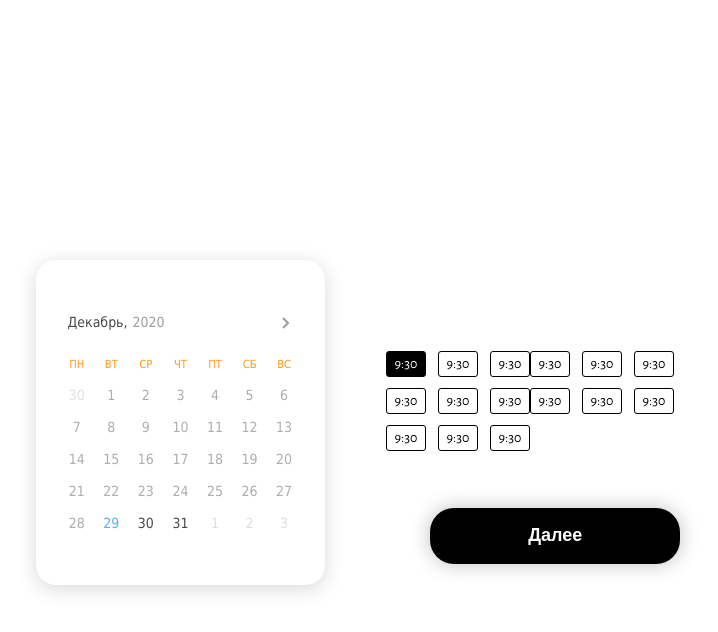
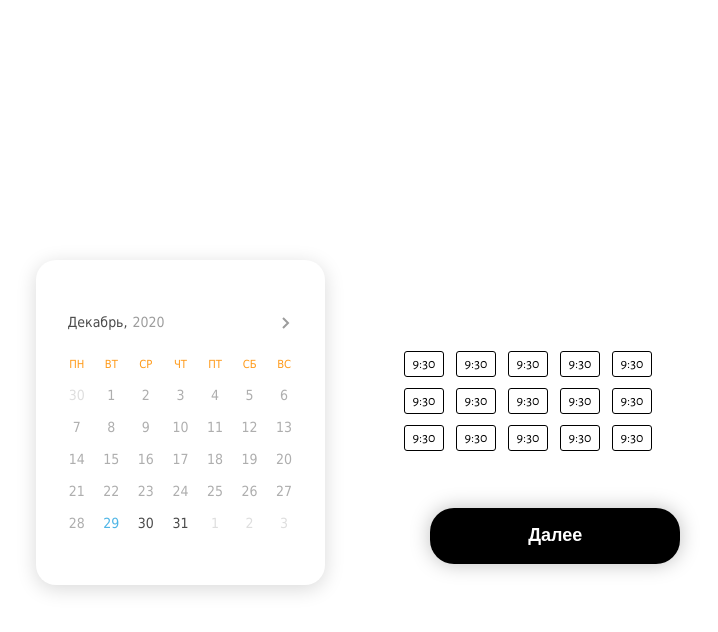
Before and after one commit to pavelfedorov2000/payswift, a plain HTML site: page src/steps.html in a window 1280 px wide. Both pictures are taken after a click on the link "Указать дату и время". Shown: the whole page, without its empty margins (282-1000 px from the left). Drawn offline with nearby package versions, Linux system fonts and the light colour scheme.

Commit message:
правки правки

```diff
--- a/src/js/script.js
+++ b/src/js/script.js
@@ -62,4 +62,7 @@ $(function(){
     $(".datetime-popup__calendar").datepicker({
         minDate: new Date(),
     });
+    var chosenDate = $( ".datetime-popup__calendar" ).datepicker( "getDate" );
+    $('#date').text(chosenDate);
+    //$('#time').text();
 });
--- a/src/scss/base/_media.scss
+++ b/src/scss/base/_media.scss
@@ -72,6 +72,12 @@
         &__card-img {
             display: block;
             margin: 0 auto;
+        }
+    }
+
+    .datetime-popup {
+        &__form-inner {
+            width: 67%;
         }
     }
 
@@ -228,16 +234,15 @@
             align-items: flex-end;
         }
         &__form-inner {
+            width: 100%;
             justify-content: flex-start;
+            margin-right: -12px;
         }
         &__label {
             width: 40px;
             height: 26px;
             margin-bottom: 11px;
-            margin-right: 12px;
-            &:nth-child(6n) {
-                margin-right: 0;
-            }
+            margin: 0 6px 11px;
         }
     }
 
--- a/src/scss/style.scss
+++ b/src/scss/style.scss
@@ -418,6 +418,7 @@ ul, li {
     }
 
     &__label {
+        position: relative;
         display: flex;
         justify-content: center;
         align-items: center;
@@ -434,18 +435,17 @@ ul, li {
 
     &__radio-input {
         position: absolute;
-        width: 1px;
-        height: 1px;
+        width: 100%;
+        height: 100%;
         margin: -1px;
         padding: 0;
         overflow: hidden;
         border: 0;
         clip: rect(0 0 0 0);
-    }
-
-    input:checked + label {
-        background: #000000;
-        color: #fff;
+        &:checked {
+            background: #000000;
+            color: #fff;
+        }
     }
 
     &__next-btn {
--- a/src/steps.html
+++ b/src/steps.html
@@ -247,65 +247,65 @@
                 <div class="datetime-popup__calendar"></div>
                 <form class="datetime-popup__form">
                     <div class="datetime-popup__form-inner">
-                        <input class="datetime-popup__radio-input" type="radio" name="time-1" id="time-1" checked>
-                        <label class="datetime-popup__label" for="time-1">
+                        <label class="datetime-popup__label">
                             9:30
+                            <input class="datetime-popup__radio-input" type="radio" name="time-1" checked>
                         </label>
-                        <input class="datetime-popup__radio-input" type="radio" name="time" id="time-2">
-                        <label class="datetime-popup__label" for="time-2">
+                        <label class="datetime-popup__label">
                             9:30
+                            <input class="datetime-popup__radio-input" type="radio" name="time-2">
                         </label>
-                        <input class="datetime-popup__radio-input" type="radio" name="time" id="time-3">
-                        <label class="datetime-popup__label" for="time-3">
+                        <label class="datetime-popup__label">
                             9:30
+                            <input class="datetime-popup__radio-input" type="radio" name="time-3">
                         </label>
-                        <input class="datetime-popup__radio-input" type="radio" name="time" id="time-4">
-                        <label class="datetime-popup__label" for="time-4">
+                        <label class="datetime-popup__label">
                             9:30
+                            <input class="datetime-popup__radio-input" type="radio" name="time-4">
                         </label>
-                        <input class="datetime-popup__radio-input" type="radio" name="time" id="time-5">
-                        <label class="datetime-popup__label" for="time-5">
+                        <label class="datetime-popup__label">
                             9:30
+                            <input class="datetime-popup__radio-input" type="radio" name="time-5">
                         </label>
-                        <input class="datetime-popup__radio-input" type="radio" name="time" id="time-6">
-                        <label class="datetime-popup__label" for="time-6">
+                        <label class="datetime-popup__label">
                             9:30
+                            <input class="datetime-popup__radio-input" type="radio" name="time-6">
                         </label>
-                        <input class="datetime-popup__radio-input" type="radio" name="time" id="time-7">
-                        <label class="datetime-popup__label" for="time-7">
+                        <label class="datetime-popup__label">
                             9:30
+                            <input class="datetime-popup__radio-input" type="radio" name="time-7">
                         </label>
-                        <input class="datetime-popup__radio-input" type="radio" name="time" id="time-8">
-                        <label class="datetime-popup__label" for="time-8">
+                        <label class="datetime-popup__label">
                             9:30
+                            <input class="datetime-popup__radio-input" type="radio" name="time-8">
                         </label>
-                        <input class="datetime-popup__radio-input" type="radio" name="time" id="time-9">
-                        <label class="datetime-popup__label" for="time-9">
+                        <label class="datetime-popup__label">
                             9:30
+                            <input class="datetime-popup__radio-input" type="radio" name="time-9">
                         </label>
-                        <input class="datetime-popup__radio-input" type="radio" name="time" id="time-10">
-                        <label class="datetime-popup__label" for="time-10">
+                        <label class="datetime-popup__label">
                             9:30
+                            <input class="datetime-popup__radio-input" type="radio" name="time-10">
                         </label>
-                        <input class="datetime-popup__radio-input" type="radio" name="time" id="time-11">
-                        <label class="datetime-popup__label" for="time-11">
+                        <label class="datetime-popup__label">
                             9:30
+                            <input class="datetime-popup__radio-input" type="radio" name="time-11">
                         </label>
-                        <input class="datetime-popup__radio-input" type="radio" name="time" id="time-12">
-                        <label class="datetime-popup__label" for="time-12">
+                        <label class="datetime-popup__label">
                             9:30
+                            <input class="datetime-popup__radio-input" type="radio" name="time-12">
                         </label>
-                        <input class="datetime-popup__radio-input" type="radio" name="time" id="time-13">
-                        <label class="datetime-popup__label" for="time-13">
+                        <label class="datetime-popup__label">
                             9:30
+                            <input class="datetime-popup__radio-input" type="radio" name="time-13">
                         </label>
-                        <input class="datetime-popup__radio-input" type="radio" name="time" id="time-14">
-                        <label class="datetime-popup__label" for="time-14">
+                        <label class="datetime-popup__label">
                             9:30
+                            <input class="datetime-popup__radio-input" type="radio" name="time-14">
                         </label>
-                        <input class="datetime-popup__radio-input" type="radio" name="time" id="time-15">
-                        <label class="datetime-popup__label" for="time-15">
+                        <label class="datetime-popup__label">
                             9:30
+                            <input class="datetime-popup__radio-input" type="radio" name="time-15">
                         </label>
                     </div>
                     <a id="next" class="black-btn datetime-popup__next-btn" href="confirm-page.html">
```
Also changed, not shown: src/confirm-page.html (+1 -1 lines), src/css/style.min.css.
